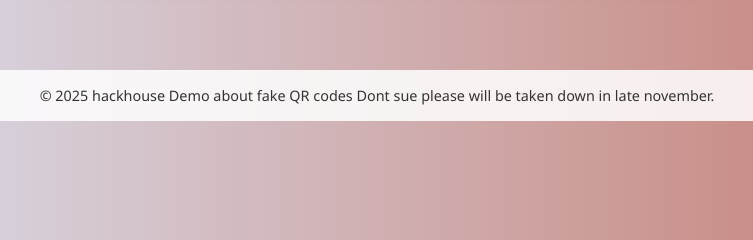
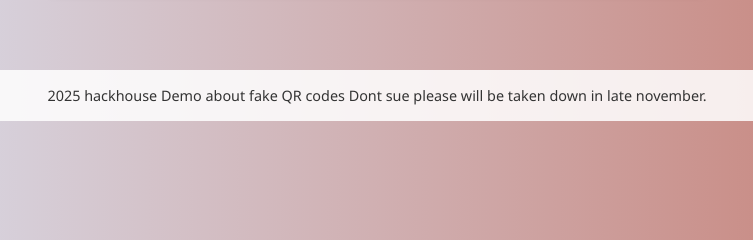
Before and after one commit to Spartangoat9494/Spartangoat9494.github.io, a plain HTML site: page index.html in a window 1280 px wide. Shown: the part 499-739 px from the top of the page, 263-1016 px from the left. Drawn offline with Linux system fonts and the light colour scheme.

Commit message:
Update index.html

```diff
--- a/index.html
+++ b/index.html
@@ -77,7 +77,7 @@
   </section>
 
   <footer>
-    &copy; 2025 hackhouse Demo about fake QR codes Dont sue please will be taken down in late november.
+     2025 hackhouse Demo about fake QR codes Dont sue please will be taken down in late november.
   </footer>
 </body>
 </html>
```
